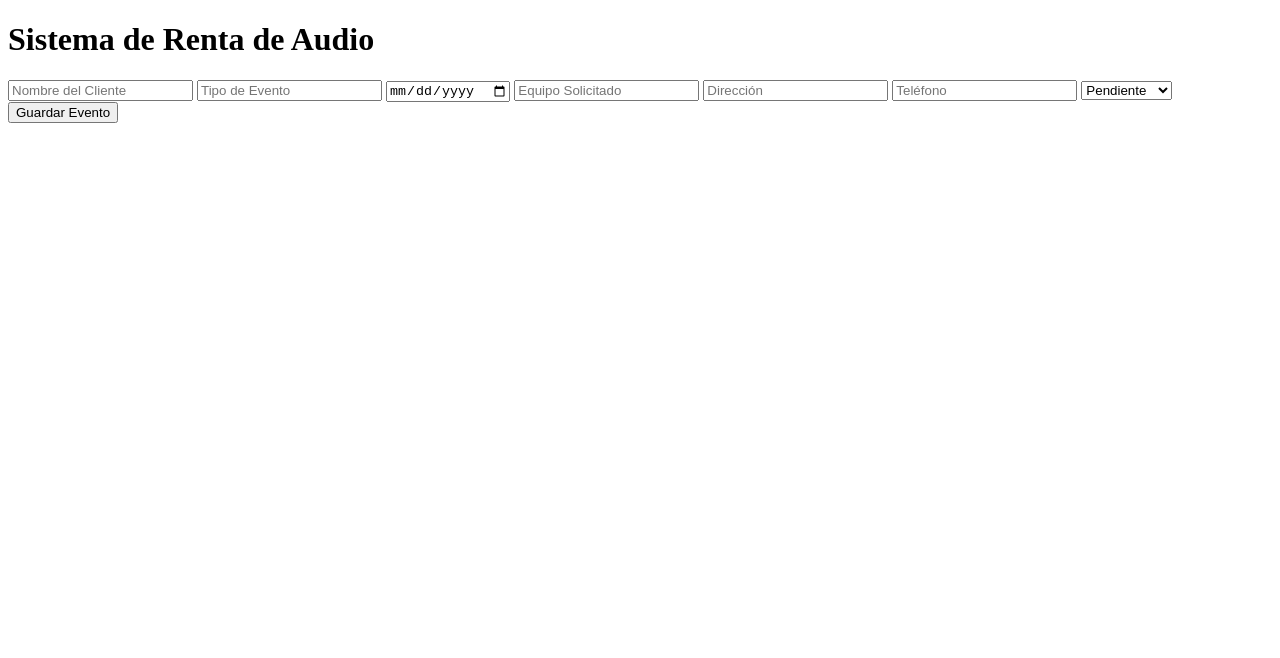
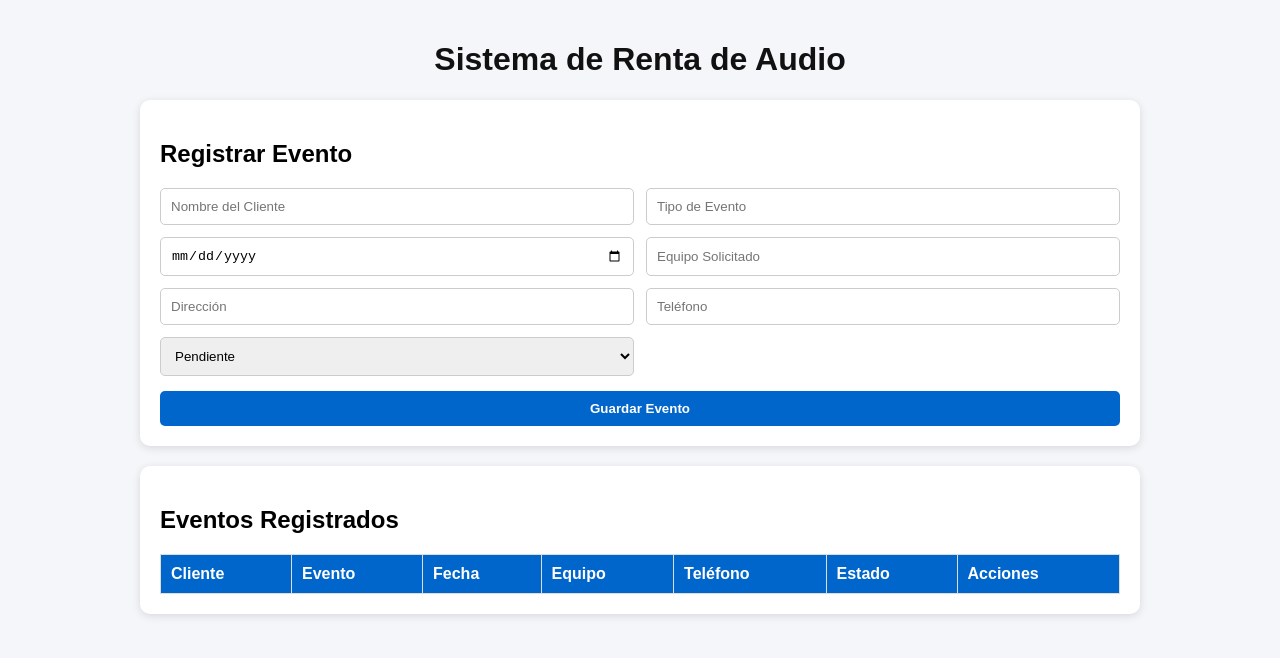
Before and after one commit to alesinsansin/Mi_Pagina, a website: page public/index.html in a window 1280 px wide. Drawn offline with Linux system fonts and the light colour scheme; no server answers.

Commit message:
crud completo renta audio

```diff
--- a/public/index.html
+++ b/public/index.html
@@ -1,16 +1,118 @@
 <!DOCTYPE html>
-<html>
+<html lang="es">
 <head>
 <meta charset="UTF-8">
+<meta name="viewport" content="width=device-width, initial-scale=1.0">
 <title>Renta de Audio</title>
-<link rel="stylesheet" href="style.css">
+
+<style>
+body{
+    font-family: Arial, sans-serif;
+    background:#f4f6f9;
+    margin:0;
+    padding:20px;
+}
+
+.container{
+    max-width:1000px;
+    margin:auto;
+}
+
+h1{
+    text-align:center;
+    color:#111;
+}
+
+.card{
+    background:white;
+    padding:20px;
+    border-radius:10px;
+    margin-bottom:20px;
+    box-shadow:0 2px 8px rgba(0,0,0,.12);
+}
+
+.grid{
+    display:grid;
+    grid-template-columns: repeat(2, 1fr);
+    gap:12px;
+}
+
+input, select{
+    width:100%;
+    padding:10px;
+    box-sizing:border-box;
+    border:1px solid #ccc;
+    border-radius:5px;
+}
+
+button{
+    padding:10px 14px;
+    border:none;
+    cursor:pointer;
+    color:white;
+    font-weight:bold;
+    border-radius:5px;
+}
+
+#btnGuardar{
+    width:100%;
+    margin-top:15px;
+    background:#0066cc;
+}
+
+#btnGuardar:hover{
+    background:#004d99;
+}
+
+.btn-editar{
+    background:#f39c12;
+    margin-right:5px;
+}
+
+.btn-eliminar{
+    background:#e74c3c;
+}
+
+table{
+    width:100%;
+    border-collapse:collapse;
+    background:white;
+}
+
+th, td{
+    border:1px solid #ddd;
+    padding:10px;
+    text-align:left;
+}
+
+th{
+    background:#0066cc;
+    color:white;
+}
+
+@media(max-width:700px){
+    .grid{
+        grid-template-columns:1fr;
+    }
+}
+</style>
+
 </head>
+<body>
 
-<body>
+<div class="container">
 
 <h1>Sistema de Renta de Audio</h1>
 
+<div class="card">
+
+<h2 id="tituloFormulario">Registrar Evento</h2>
+
 <form id="formulario">
+
+<input type="hidden" id="eventoId">
+
+<div class="grid">
 
 <input id="cliente" placeholder="Nombre del Cliente" required>
 
@@ -30,9 +132,40 @@
 <option>Cancelada</option>
 </select>
 
-<button type="submit">Guardar Evento</button>
+</div>
+
+<button type="submit" id="btnGuardar">
+Guardar Evento
+</button>
 
 </form>
+
+</div>
+
+<div class="card">
+
+<h2>Eventos Registrados</h2>
+
+<table>
+<thead>
+<tr>
+<th>Cliente</th>
+<th>Evento</th>
+<th>Fecha</th>
+<th>Equipo</th>
+<th>Teléfono</th>
+<th>Estado</th>
+<th>Acciones</th>
+</tr>
+</thead>
+
+<tbody id="tablaEventos"></tbody>
+
+</table>
+
+</div>
+
+</div>
 
 <script src="script.js"></script>
 
```
